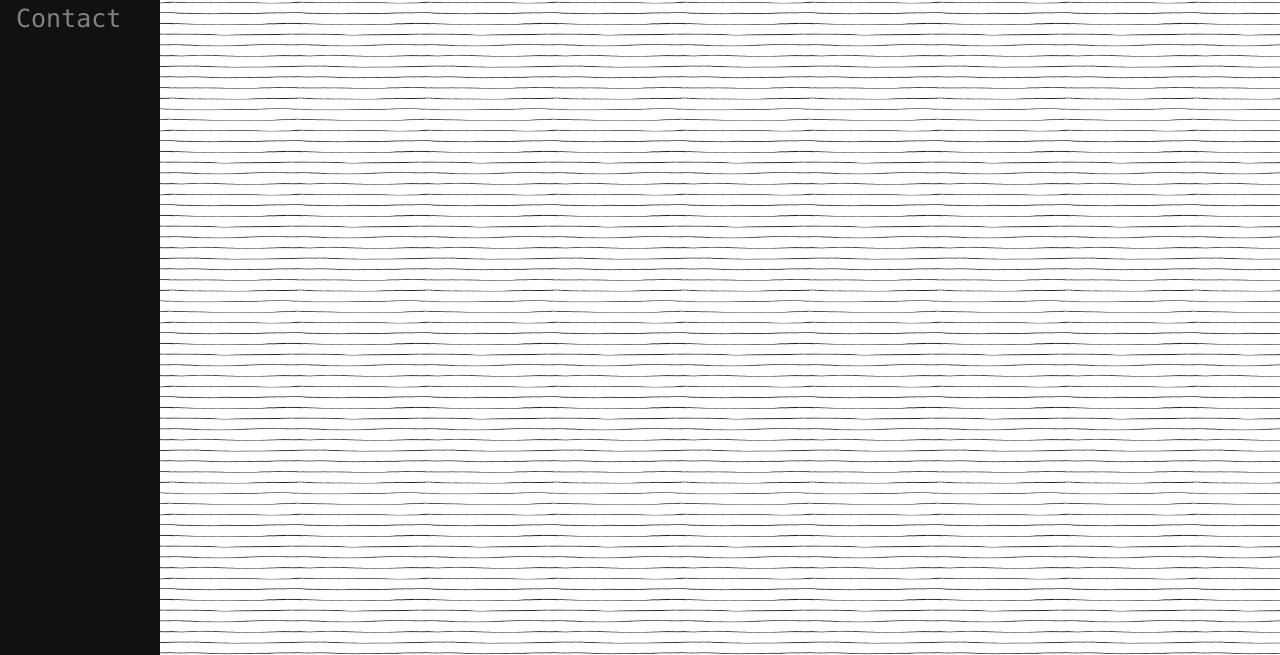
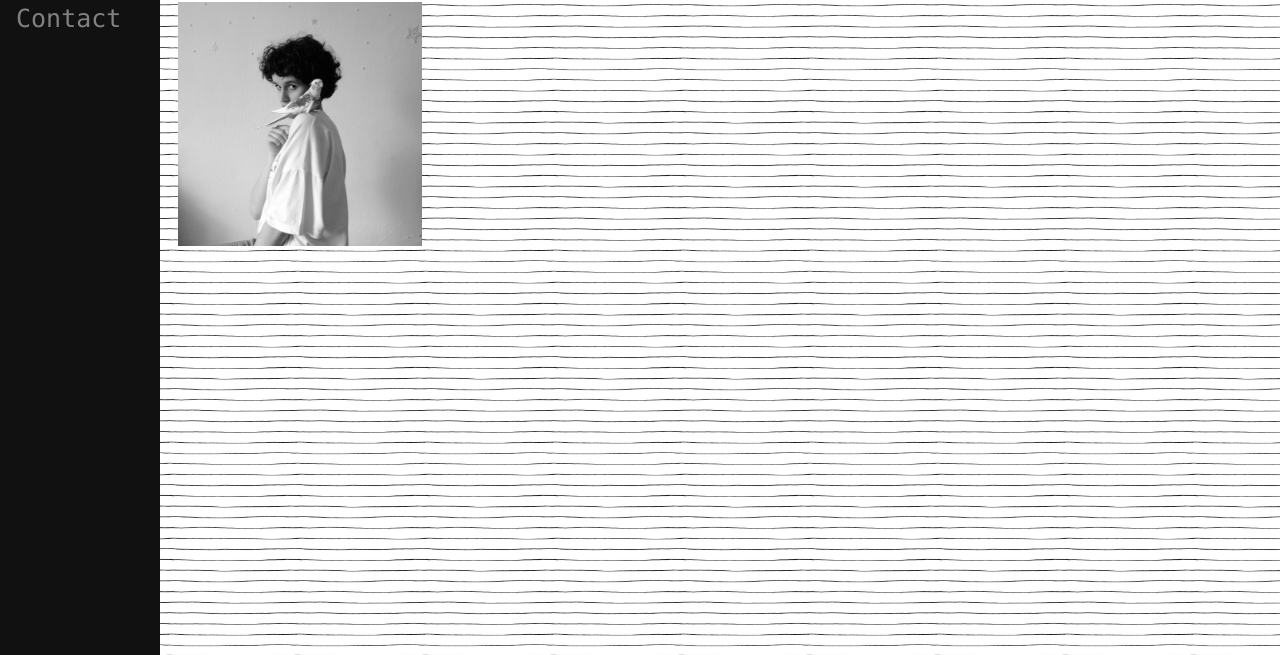
Before and after one commit to smrtll/Mirtillhtmlhazi, a plain HTML site: page index.html in a window 1280 px wide. Shown: the part 145-800 px from the top of the page. Drawn offline with Linux system fonts and the light colour scheme.

Commit message:
Add files via upload

```diff
--- a/index.html
+++ b/index.html
@@ -10,7 +10,7 @@
 <body>
 
 <div class="sidenav">
-  <a href="2.html">Home</a>
+  <a href="index.html">Home</a>
   <a href="about.html">About</a>
   <a href="work.html">Work</a>
   <a href="contact.html">Contact</a>
@@ -30,6 +30,10 @@
 
 
 
+
+
+<img src="portfólió.jpg" alt="portfólió" class="image" width="244,8" ; height="244,7" style = "float: left" >
+
 </body>
 </head>
 
--- a/main.css
+++ b/main.css
@@ -50,6 +50,13 @@ p { /* welcome */
   font-size: 28px;
   padding: 0px 10px;
 }
+img{
+  display: block;
+  margin-left: auto;
+  margin-right: auto;
+  margin-top: 60px;
+}
+
 
 @media screen and (max-height: 450px) {
   .sidenav {padding-top: 15px;}
--- a/mainwork.css
+++ b/mainwork.css
@@ -116,18 +116,19 @@ p{
 
 img {
 
-  margin-left: ;
-  margin-right: ;
+  margin-left: auto;
+  margin-right: auto ;
 }
 
 img {
   display: block;
-  margin-left: center;
-  margin-right: center;
+  margin-left: auto;
+  margin-right: auto;
 }
 img {
   display: block;
-  float: right;
+  margin-left: auto;
+  margin-right: auto;
 }
 
 @media screen and (max-height: 450px) {
```
Also changed, not shown: about.html (+2 -2 lines), contact.html (+3 -6 lines), work.html (+18 -15 lines), portfólió.JPG (added).
